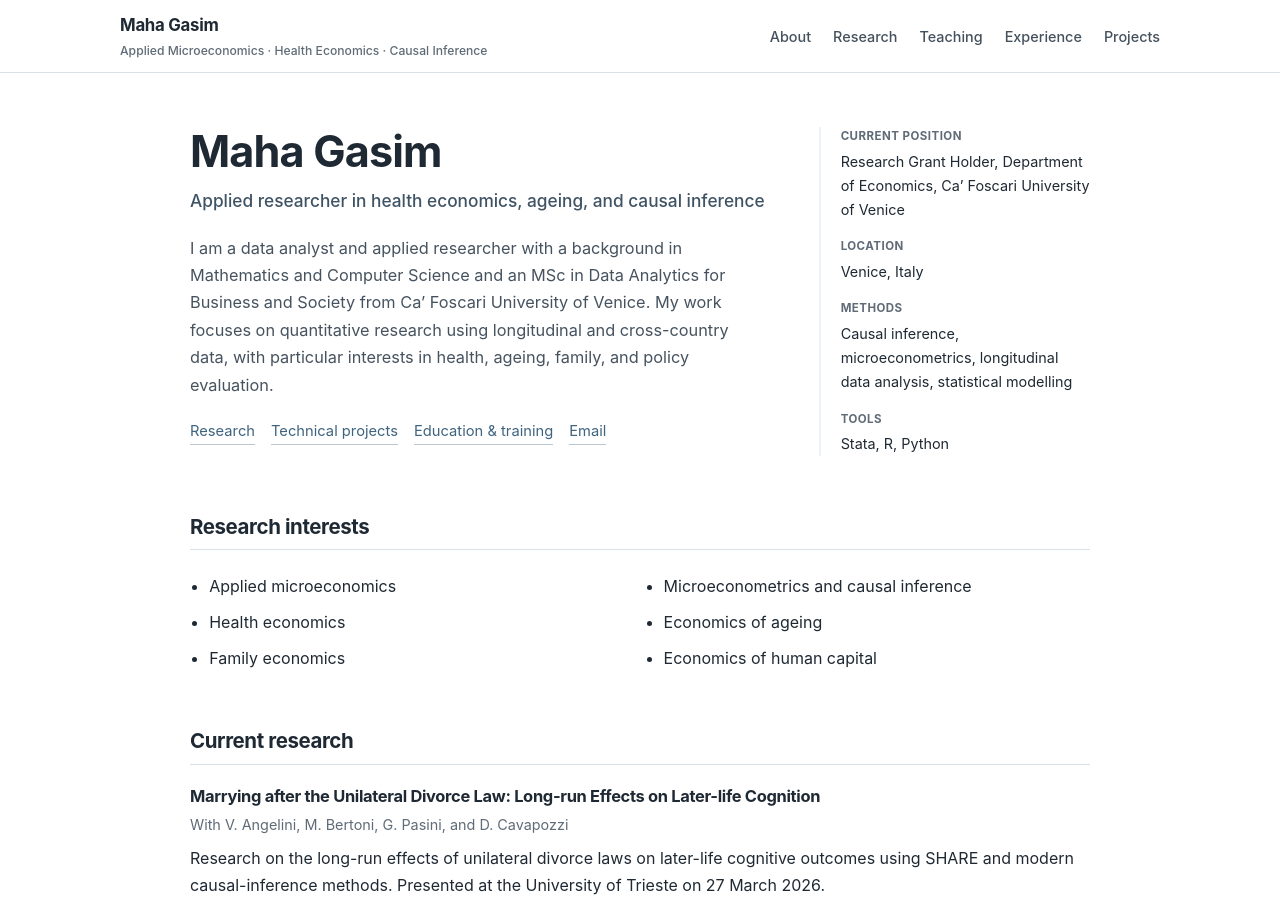
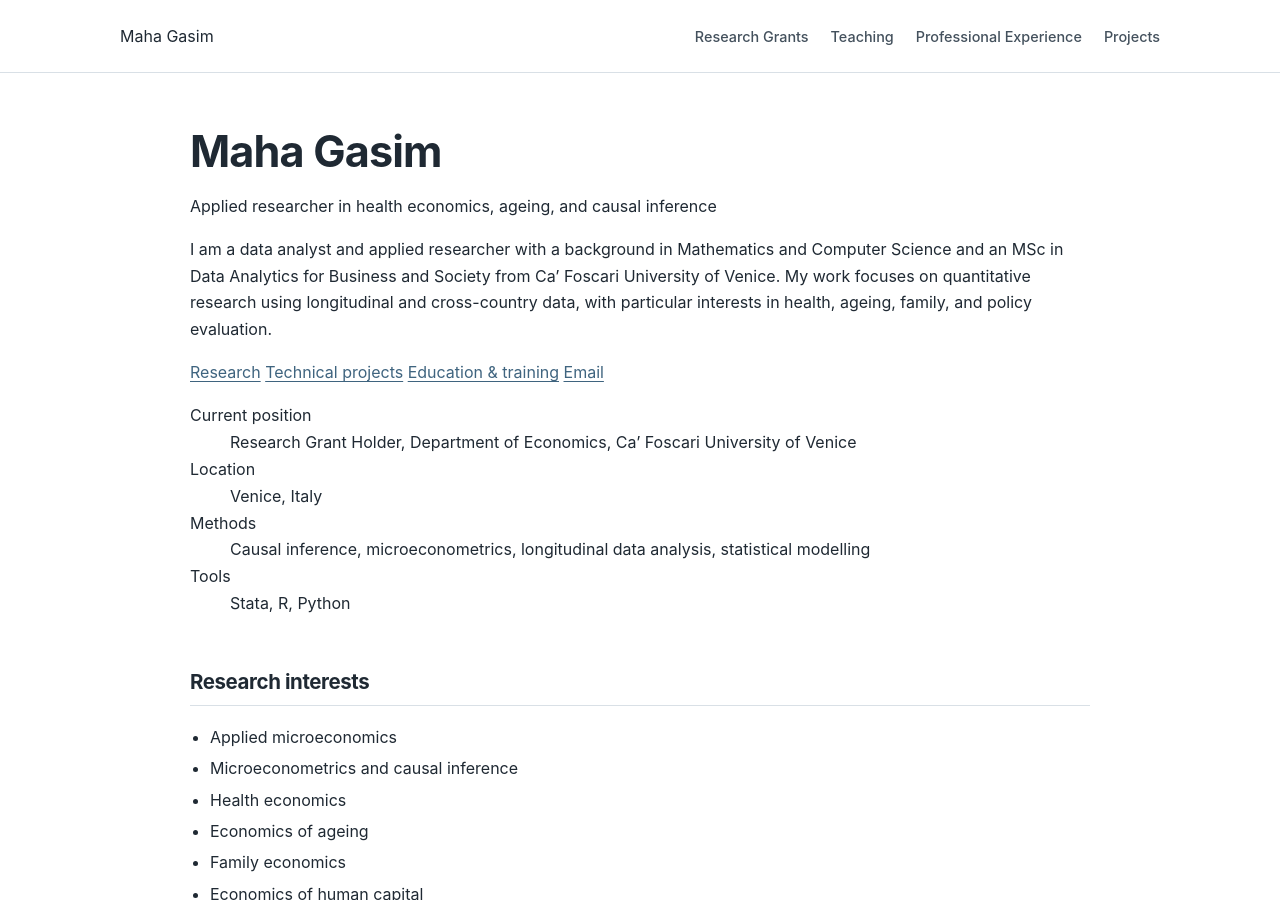
Before and after one commit to mahagasim/mahagasim.github.io, a Jekyll site: the page built from index.md, in a window 1280 px wide and 900 px high. Built offline with Jekyll 4.4.1, drawn with Linux system fonts in a browser that asks for light colours; some of the changed text lies outside the part shown.

Commit message:
Simplify academic site navigation and layout

```diff
--- a/_layouts/default.html
+++ b/_layouts/default.html
@@ -3,25 +3,20 @@
 <head>
   <meta charset="utf-8">
   <meta name="viewport" content="width=device-width, initial-scale=1">
-  <meta name="theme-color" content="#3f647f">
+  <meta name="theme-color" content="#17324d">
   <meta name="description" content="{{ page.description | default: site.description | escape }}">
-  <title>{% if page.title and page.title != 'Home' %}{{ page.title }} · {% endif %}Maha Gasim</title>
+  <title>{% if page.title and page.title != 'About' %}{{ page.title }} · {% endif %}Maha Gasim</title>
   <link rel="stylesheet" href="{{ '/assets/css/style.css' | relative_url }}">
-  <link rel="stylesheet" href="{{ '/assets/css/components.css' | relative_url }}">
 </head>
 <body>
   <header class="site-header">
     <div class="nav-shell">
-      <a class="brand" href="{{ '/' | relative_url }}" aria-label="Maha Gasim home">
-        <span class="brand-name">Maha Gasim</span>
-        <span class="brand-subtitle">Applied Microeconomics · Health Economics · Causal Inference</span>
-      </a>
+      <a class="brand" href="{{ '/' | relative_url }}" aria-label="Maha Gasim home">Maha Gasim</a>
 
       <nav class="site-nav" aria-label="Primary navigation">
-        <a href="{{ '/about.html' | relative_url }}"{% if page.title == 'About' %} class="active"{% endif %}>About</a>
-        <a href="{{ '/research.html' | relative_url }}"{% if page.title == 'Research' %} class="active"{% endif %}>Research</a>
+        <a href="{{ '/research.html' | relative_url }}"{% if page.title == 'Research Grants' %} class="active"{% endif %}>Research Grants</a>
         <a href="{{ '/teaching.html' | relative_url }}"{% if page.title == 'Teaching' %} class="active"{% endif %}>Teaching</a>
-        <a href="{{ '/experience.html' | relative_url }}"{% if page.title == 'Professional Experience' %} class="active"{% endif %}>Experience</a>
+        <a href="{{ '/experience.html' | relative_url }}"{% if page.title == 'Professional Experience' %} class="active"{% endif %}>Professional Experience</a>
         <a href="{{ '/projects.html' | relative_url }}"{% if page.title == 'Projects' %} class="active"{% endif %}>Projects</a>
       </nav>
     </div>
@@ -35,10 +30,7 @@
 
   <footer class="site-footer">
     <div class="footer-shell">
-      <div>
-        <strong>Maha Gasim</strong><br>
-        <span>Venice, Italy</span>
-      </div>
+      <span>Maha Gasim · Venice, Italy</span>
       <div class="footer-links">
         <a href="mailto:mahagasim@gmail.com">Email</a>
         <a href="https://www.linkedin.com/in/maha-gasim-678975122">LinkedIn</a>
```
